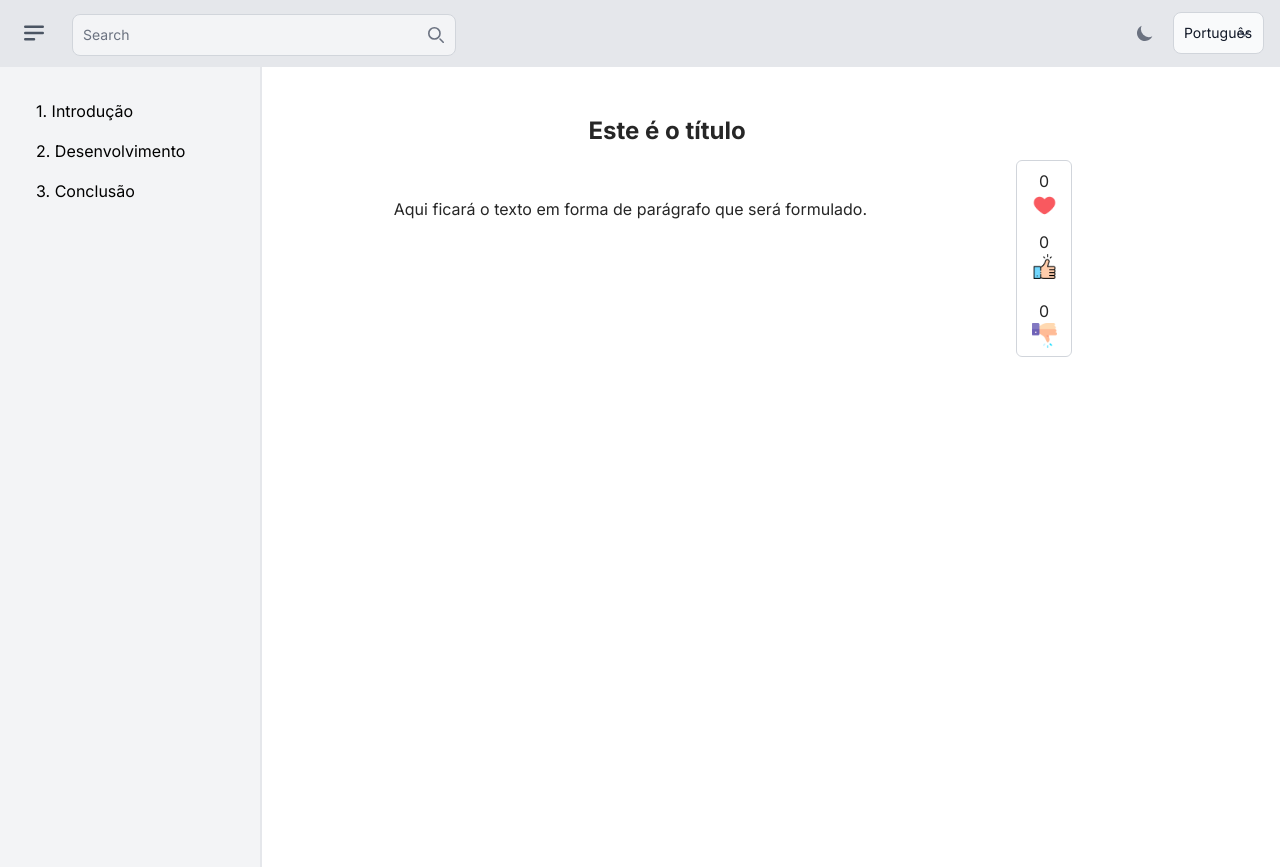
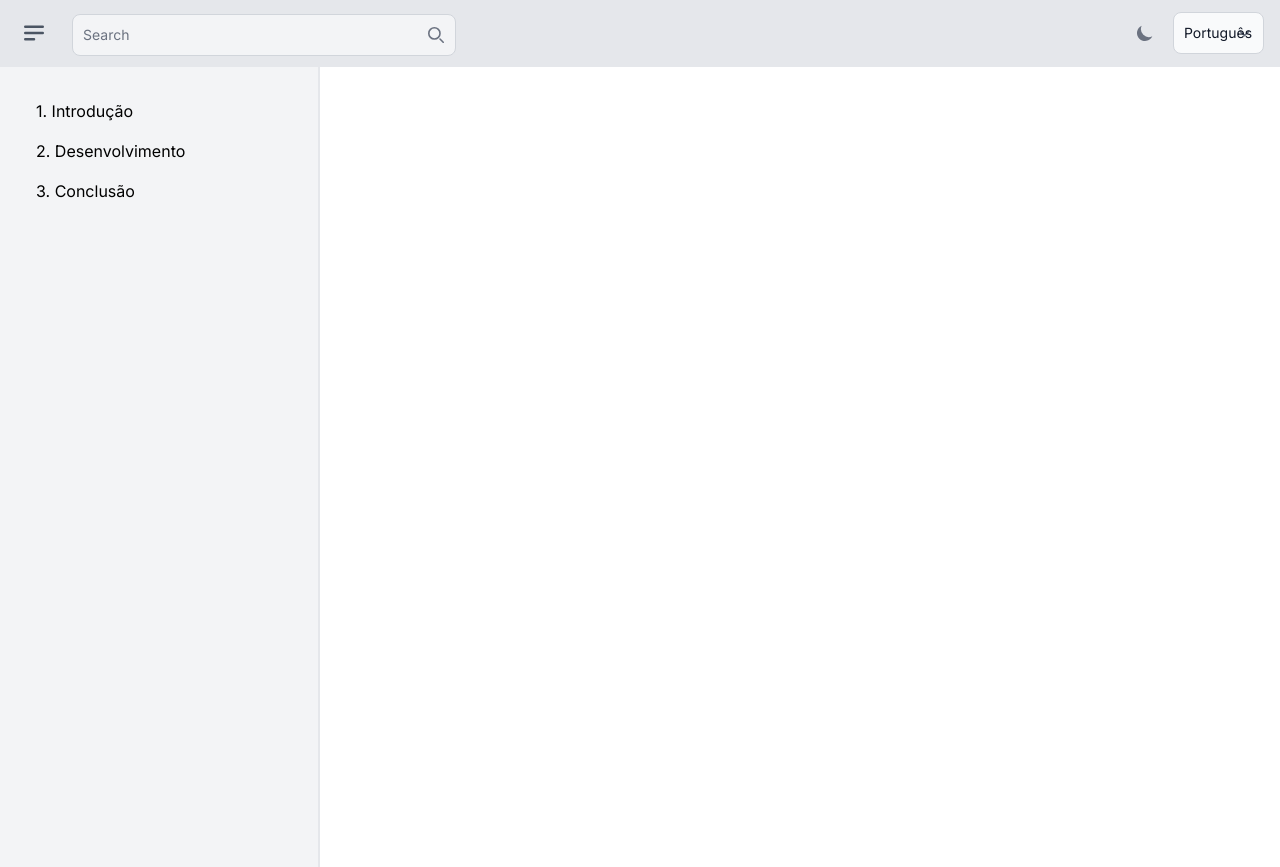
Before and after one commit to Luck-One9/saude-website, a Next.js app in the folder frontend/: page /teste in a window 1280 px wide. Built offline with nearby package versions, Linux system fonts and the light colour scheme.

Commit message:
Bugs fixed

```diff
--- a/frontend/app/page.tsx
+++ b/frontend/app/page.tsx
@@ -1,6 +1,6 @@
 import Link from 'next/link'
 
-export const getData = async () => {
+const getData = async () => {
   const res = await fetch("http://localhost:1337/api/articles?populate=*");
   const articles = await res.json().then((data) => data.data);
 
@@ -23,7 +23,7 @@ interface Article {
 }
 
 
-const Page = async () => {
+async function Page(){
     // Minimising the paragrahps on the card component
     const MAX_LENGTH = 250;
     const data = await getData()
--- a/frontend/app/teste/page.tsx
+++ b/frontend/app/teste/page.tsx
@@ -1,4 +1,3 @@
-import BlogSection from "../../components/blog-section";
 import Navbar from "../../components/navbar";
 import Sidebar from "../../components/sidebar";
 
@@ -8,10 +7,6 @@ export default function TestePage(){
             <Navbar />
             <div className="flex">
                 <Sidebar />
-                <BlogSection
-                    title={"Este é o título"}
-                    body={'Aqui ficará o texto em forma de parágrafo que será formulado.'}
-                />
             </div>
         </>
     )
```
